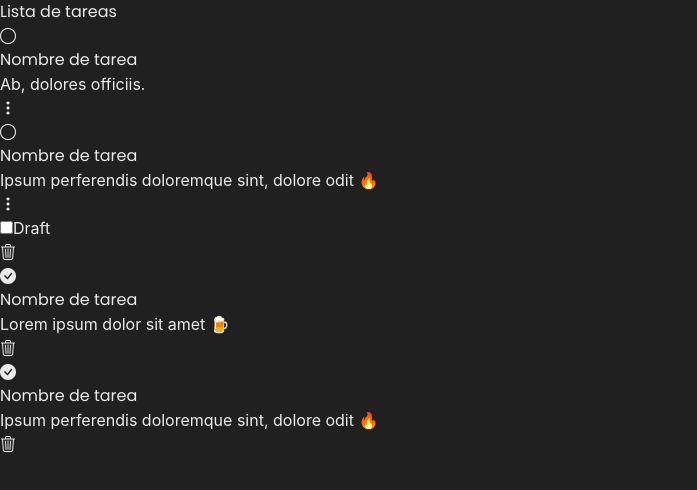
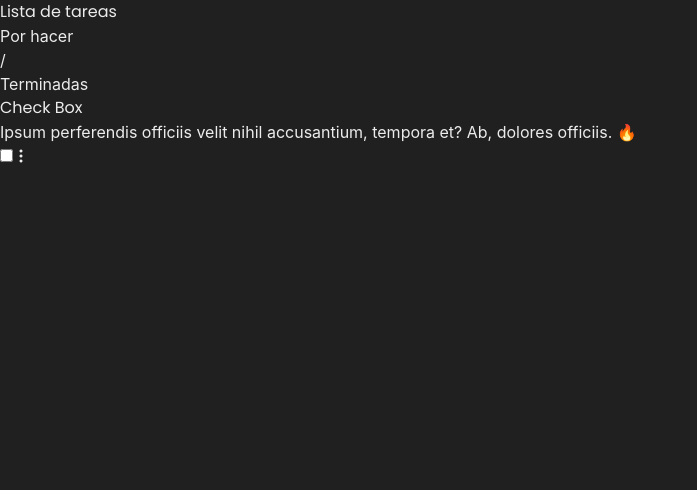
Before and after one commit to kat-val/To-Do-List, a React (Vite) app: page / in a window 1280 px wide. Shown: the top 490 px of the page, without its empty margins (0-697 px from the left). Built offline with nearby package versions, Linux system fonts and the light colour scheme.

Commit message:
Modificacion de estilos, avance de otros componentes, base mas desarrollada

```diff
--- a/src/App.jsx
+++ b/src/App.jsx
@@ -1,81 +1,50 @@
 // import reactLogo from './assets/react.svg'
 // import viteLogo from '/vite.svg'
 // import {UncheckIcon} from './components/Icons'
-import './App.css'
+
+import { TaskList } from "./components/TaskList"
 
 function App() {
 
 	return (
 		<>
-			<main className='p-5 flex flex-col'>
-				<h2 className='text-lg poppins-regular mb-3'>Lista de tareas</h2>
-				<span className="border-b border-neutral-700"></span>
+			<main className='p-4 flex flex-col'>
+				<div className="flex flex-col gap-4">
+					<h2 className='text-lg poppins-regular'>Lista de tareas</h2>
+					<span className="border-b border-neutral-700"></span>
+					<nav className="">
+						<ul className="flex gap-5">
+							<li><a className="font-medium hover:text-violet-300 transition-colors duration-200 ease-out" href="#">Por hacer</a></li>
+							<span className="text-violet-400">/</span>
+							<li><a className=" hover:text-violet-300 transition-colors duration-200 ease-out" href="#">Terminadas</a></li>
+						</ul>
+					</nav>
+					<span className="border-b border-neutral-700"></span>
+				</div>
 
-				<div className='flex flex-col gap-5 my-6'>
-					<div className='flex items-center gap-4'>
-						<div className='bg-neutral-700 flex flex-1 gap-5 px-5 py-4 rounded-lg outline outline-1 outline-neutral-600'>
-							<i className="bi bi-circle text-lg text-neutral-400"></i>
-							<div className='flex flex-col gap-1'>
-								<h4 className='text-base poppins-regular'>Nombre de tarea</h4>
-								<p className='text-sm text-neutral-400'>Ab, dolores officiis.</p>
-							</div>
-						</div>
-						<i className="bi bi-three-dots-vertical text-xl text-neutral-500"></i>
-						{/* <div className='flex flex-col gap-3 text-neutral-500'>
-							<i className="bi bi-pencil-square"></i>
-							<i className="bi bi-trash3"></i>
-						</div> */}
-					</div>
-
-					<div className='flex items-center gap-4'>
-						<div className='bg-neutral-700 flex flex-1 gap-5 px-5 py-4 rounded-lg outline outline-1 outline-neutral-600'>
-							<i className="bi bi-circle text-lg text-neutral-400"></i>
-							<div className='flex flex-col gap-1'>
-								<h4 className='text-base poppins-regular'>Nombre de tarea</h4>
-								<p className='text-sm text-neutral-400'>Ipsum perferendis doloremque sint, dolore odit 🔥</p>
-							</div>
-						</div>
-						<i className="bi bi-three-dots-vertical text-xl text-neutral-500"></i>
-						{/* <div className='flex flex-col gap-3 text-neutral-500'>
-							<i className="bi bi-pencil-square"></i>
-							<i className="bi bi-trash3"></i>
-						</div> */}
-					</div>
-
-					<div className='flex items-center gap-4'>
-						<div className='bg-gradient-to-br from-neutral-800 flex flex-1 gap-5 px-5 py-4 rounded-lg outline outline-1 outline-neutral-700'>
-							<input id="draft" className="peer/draft" type="checkbox" name="status" />
-							<label htmlFor="draft" className="peer-checked/draft:text-neutral-500">Draft</label>
-						</div>
-						<i className="bi bi-trash3 text-lg text-neutral-500 hover:text-red-400 transition duration-200 ease-out"></i>
-					</div>
-
-					<div className='flex items-center gap-4'>
-						<div className='bg-gradient-to-br from-neutral-800 flex flex-1 gap-5 px-5 py-4 rounded-lg outline outline-1 outline-neutral-700'>
-							<i className="bi bi-check-circle-fill text-lg text-violet-400"></i>
-							<div className='flex flex-col gap-1 line-through text-neutral-500'>
-								<h4 className='text-base poppins-regular'>Nombre de tarea</h4>
-								<p className='text-sm'>Lorem ipsum dolor sit amet 🍺</p>
-							</div>
-						</div>
-						<i className="bi bi-trash3 text-lg text-neutral-500 hover:text-red-400 transition duration-200 ease-out"></i>
-					</div>
-
-					<div className='flex items-center gap-4'>
-						<div className='bg-gradient-to-br from-neutral-800 flex flex-1 gap-5 px-5 py-4 rounded-lg outline outline-1 outline-neutral-700'>
-							<i className="bi bi-check-circle-fill text-lg text-violet-400"></i>
-							<div className='flex flex-col gap-1 line-through text-neutral-500'>
-								<h4 className='text-base poppins-regular'>Nombre de tarea</h4>
-								<p className='text-sm'>Ipsum perferendis doloremque sint, dolore odit 🔥</p>
-							</div>
-						</div>
-						<i className="bi bi-trash3 text-lg text-neutral-500 hover:text-red-400 transition duration-200 ease-out"></i>
-					</div>
-				</div>
+				<TaskList/>
 			</main>
 		</>
 	)
 }
+{/* <div className="flex items-center gap-4">
+	<label className='bg-gradient-to-br from-neutral-800 flex flex-1 px-5 py-4 rounded-lg outline outline-1 outline-neutral-700 relative'>
+		<div className="flex flex-col gap-1 line-through text-neutral-500">
+			<h4 className="text-base poppins-regular">Check Box 2</h4>
+			<p className='text-sm'>Ipsum perferendis officiis velit nihil accusantium, tempora et? Ab, dolores officiis. 🔥</p>
+		</div>
+		<input className="hidden" type="checkbox" name="check" checked/>
+	</label>
+	<div className="flex flex-col items-center gap-3 text-neutral-500">
+		<span className="h-3 w-3 bg-violet-400 rounded-sm hover:bg-neutral-500 transition-colors duration-200 ease-out"></span>
+		<i className="bi bi-trash3 text-lg text-neutral-500 hover:text-red-400 transition-colors duration-200 ease-out"></i>
+	</div>
+</div> */}
+
+{/* <div className='flex flex-col items-center gap-3 text-neutral-500'>
+	<i className="bi bi-pencil-square"></i>
+	<i className="bi bi-trash3"></i>
+</div> */}
 
 // Lorem ipsum dolor sit amet, consectetur adipisicing elit. Facilis architecto, ut iusto nisi ipsa alias adipisci quas dicta amet, consequuntur dolore officia molestias impedit repellat eius aliquam. Ipsa, ad cupiditate!
 // Ipsum perferendis doloremque sint, dolore odit, praesentium eveniet suscipit sequi minus ipsam nemo. Eius suscipit rem doloribus eveniet doloremque aliquid vero, officiis velit nihil accusantium, tempora et? Ab, dolores officiis.
--- a/src/components/TaskItem.jsx
+++ b/src/components/TaskItem.jsx
@@ -0,0 +1,47 @@
+import { useState } from "react";
+
+export const TaskItem = () => {
+   const [check,setCheck]= useState(false);
+   // const itemUnchecked = document.getElementById("unchecked");
+
+   let title = "Check Box";
+   let description = "Ipsum perferendis officiis velit nihil accusantium, tempora et? Ab, dolores officiis. 🔥";
+
+   const checkItem = (e)=>{
+      e.preventDefault();
+      setCheck(!check);
+   }
+
+   return (
+      <>
+         <div id="unchecked" className="flex items-center gap-4">
+            <label className='bg-neutral-700 flex flex-1 gap-5 px-5 py-4 rounded-lg outline outline-1 outline-neutral-600 relative'>
+               <div className="flex flex-col gap-1 ml-4 pl-5">
+                  <h4 className="text-base poppins-regular">{title}</h4>
+                  <p className='text-sm text-neutral-400'>{description}</p>
+               </div>
+               <input className="hidden" type="checkbox" name="check" onClick={checkItem}/>
+               <span className="checkmark cursor-pointer absolute top-5 left-5 h-5 w-5 bg-neutral-500 hover:bg-violet-400 rounded-full transition-all duration-200 ease-linear after:content-[''] after:absolute after:hidden"></span>
+            </label>
+            <i className="bi bi-three-dots-vertical text-xl text-neutral-500 hover:text-violet-400 transition-colors duration-200 ease-out"></i>
+         </div>
+      </>
+   )
+}
+
+   {/* {itemChecked &&
+      <div id="checked" className="flex items-center gap-4">
+         <label className='bg-gradient-to-br from-neutral-800 flex flex-1 px-5 py-4 rounded-lg outline outline-1 outline-neutral-700 relative'>
+            <div className="flex flex-col gap-1 ml-4 pl-5 line-through text-neutral-500">
+               <h4 className="text-base poppins-regular">{title}</h4>
+               <p className='text-sm'>{description}</p>
+            </div>
+            <input className="hidden" type="checkbox" name="check"/>
+            <span className="checkmark cursor-pointer absolute top-5 left-5 h-5 w-5 bg-neutral-500 rounded-full transition-all duration-200 ease-linear after:content-[''] after:absolute after:hidden"></span>
+         </label>
+         <div className="flex flex-col items-center gap-3 text-neutral-500">
+            <span className="h-3 w-3 bg-violet-400 rounded-sm hover:bg-neutral-500 transition-colors duration-200 ease-out"></span>
+            <i className="bi bi-trash3 text-lg text-neutral-500 hover:text-red-400 transition-colors duration-200 ease-out"></i>
+         </div>
+      </div>
+   } */}
--- a/src/components/TaskList.jsx
+++ b/src/components/TaskList.jsx
@@ -0,0 +1,11 @@
+import { TaskItem } from "./TaskItem"
+
+export const TaskList = () => {
+   return (
+      <>
+         <section className='flex flex-col gap-5 my-6'>
+            <TaskItem/>
+         </section>
+      </>
+   )
+}
--- a/src/index.css
+++ b/src/index.css
@@ -40,7 +40,7 @@ a {
   text-decoration: none;
   cursor: pointer;
 }
-h1, h2 {
+h1, h2, h3, h4 {
   text-wrap: balance;
 }
 p {
@@ -72,3 +72,23 @@ p {
   font-weight: 600;
   font-style: normal;
 }
+
+
+/* ------------ CHECKMARK ------------ */
+input[type="checkbox"]:checked ~ .checkmark {
+  /* background-color: #737373; */
+  background-color: #a78bfa;
+}
+input[type="checkbox"]:checked ~ .checkmark:after {
+  display: block;
+  left: 9px;
+  bottom: 5px;
+  /* top: 3px; */
+  width: 6px;
+  height: 16px;
+  border: solid #fff;
+  border-width: 0 2px 2px 0;
+  transform: rotate(45deg);
+  -webkit-transform: rotate(45deg);
+  -ms-transform: rotate(45deg);
+}
```
Also changed, not shown: src/App.css (deleted), 1 other file (tests, documents, lock files or other folders).
